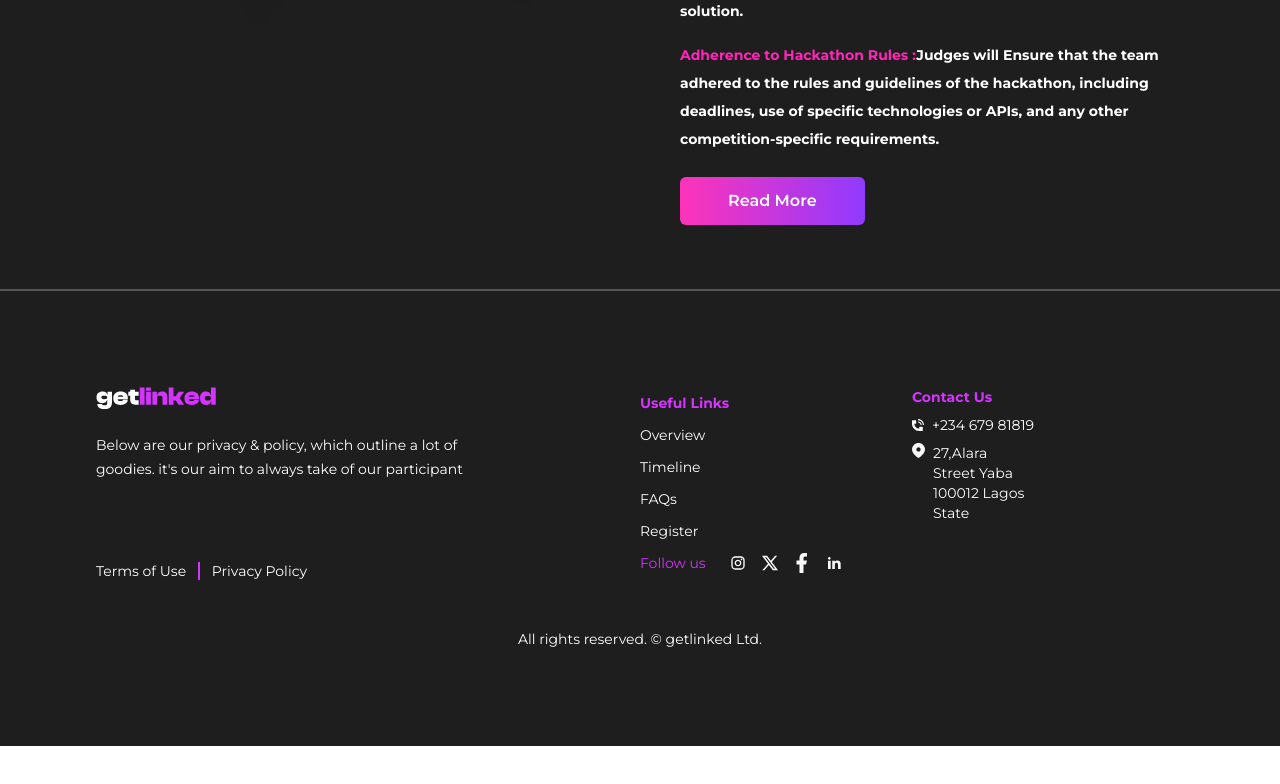
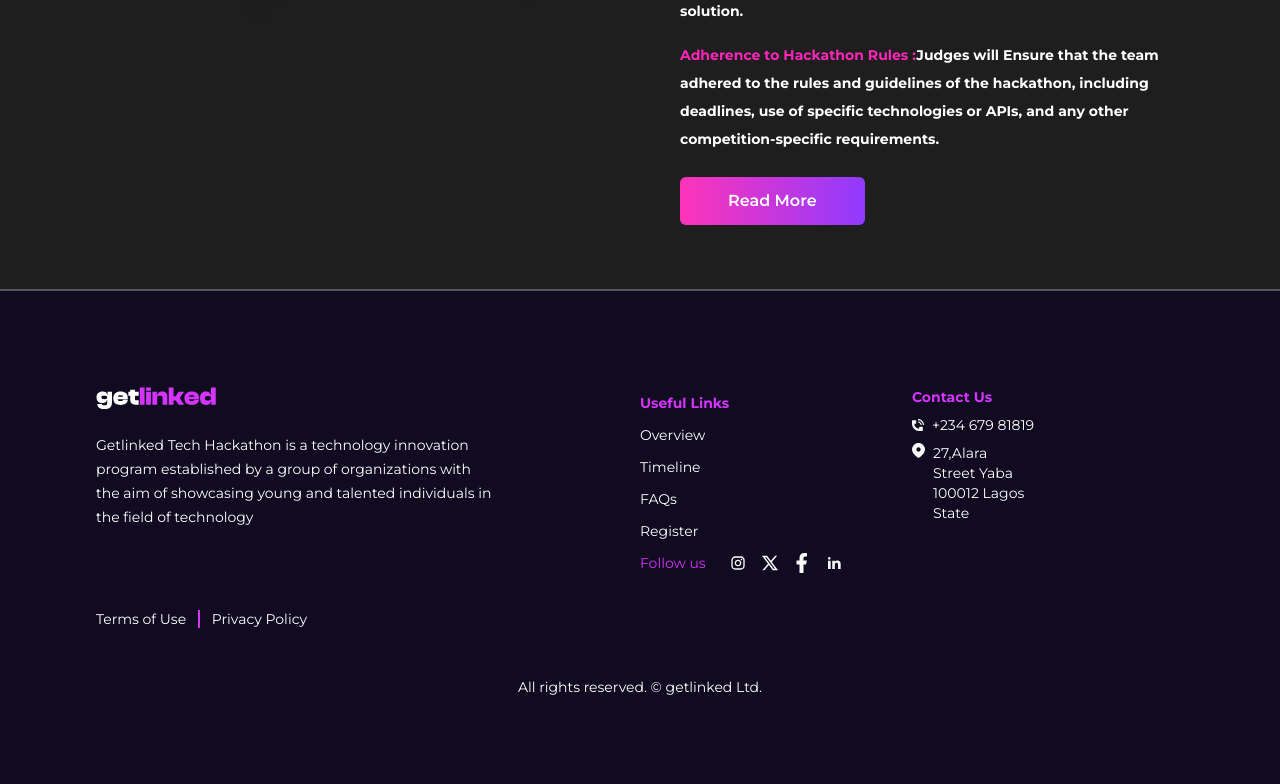
Before and after one commit to jola-blvhk/get-linked-hackathon, a Next.js app: page / in a window 1280 px wide. Shown: the part 2339-3123 px from the top of the page. Before the commit the page ends 3085 px from the top, so only its background shows below. Built offline with nearby package versions, Linux system fonts and the light colour scheme.

Commit message:
two grids

```diff
--- a/src/components/Footer.tsx
+++ b/src/components/Footer.tsx
@@ -1,4 +1,4 @@
-'use client';
+"use client";
 import {
   ContactIcon,
   FacebookIcon,
@@ -7,33 +7,36 @@ import {
   LinkedinIcon,
   LocationIcon,
   XIcon,
-} from '../../public/icons';
+} from "../../public/icons";
 
 const Footer = () => {
   return (
     <>
-      <footer className='bg-[#1E1E1E] padding_section text-white py-24'>
-        <section className='text-left text-sm md:flex  md:text-md'>
-          <div className='md:w-2/3'>
+      <footer className="bg-[#100B20] text-white py-24">
+        <div className="maxWidthScreen">
+          <section className=" padding_section text-left text-sm md:flex  md:text-md">
+            <div className="md:w-2/3">
               <div>
                 <GetLinkedIcon width={120} />
               </div>
               <div>
-              <p className='w-[240px] leading-6  mt-6 lg:w-[400px]'>
-                Below are our privacy & policy, which outline a lot of goodies.
-                it&apos;s our aim to always take of our participant
+                <p className="w-[240px] leading-6  mt-6 lg:w-[400px]">
+                  Getlinked Tech Hackathon is a technology innovation program
+                  established by a group of organizations with the aim of
+                  showcasing young and talented individuals in the field of
+                  technology
                 </p>
               </div>
-            <p className='my-6 lg:mt-20'>
-              Terms of Use{' '}
-              <span className='ml-2 px-3 border-l-2 border-[#D434FE]'>
+              <p className="my-6 lg:mt-20">
+                Terms of Use{" "}
+                <span className="ml-2 px-3 border-l-2 border-[#D434FE]">
                   Privacy Policy
                 </span>
               </p>
             </div>
             {/* useful link */}
-          <div className='text-sm md:text-md leading-8 md:w-1/3'>
-            <h4 className='font-bold text-[#D434FE] md:text-[14px]'>
+            <div className="text-sm md:text-md leading-8 md:w-1/3">
+              <h4 className="font-bold text-[#D434FE] md:text-[14px]">
                 Useful Links
               </h4>
               <ul>
@@ -42,9 +45,9 @@ const Footer = () => {
                 <li>FAQs</li>
                 <li>Register</li>
               </ul>
-            <div className='flex items-center gap-2 lg:gap-6'>
-              <p className='text-[#D434FE]'>Follow us</p>
-              <div className='flex items-center gap-4'>
+              <div className="flex items-center gap-2 lg:gap-6">
+                <p className="text-[#D434FE]">Follow us</p>
+                <div className="flex items-center gap-4">
                   <InstagramIcon width={16} height={20} />
                   <XIcon width={16} height={20} />
                   <FacebookIcon width={16} height={20} />
@@ -53,26 +56,27 @@ const Footer = () => {
               </div>
             </div>
             {/* contact us */}
-          <div className='mt-12 md:w-1/3 md:mt-0'>
-            <h4 className='font-bold text-[#D434FE] md:text-[14px]'>
+            <div className="mt-12 md:w-1/3 md:mt-0">
+              <h4 className="font-bold text-[#D434FE] md:text-[14px]">
                 Contact Us
               </h4>
-            <div className='flex items-center my-2 gap-2'>
+              <div className="flex items-center my-2 gap-2">
                 <ContactIcon width={12} height={20} />
                 <p>+234 679 81819</p>
               </div>
-            <div className='flex justify-start my-2 gap-2'>
+              <div className="flex justify-start my-2 gap-2">
                 <LocationIcon width={12} height={20} />
-              <p className='max-w-[100px]'>
+                <p className="max-w-[100px]">
                   27,Alara Street Yaba 100012 Lagos State
                 </p>
               </div>
             </div>
           </section>
           <div>
-          <p className='text-center mt-6 text-[12px] md:text-[14px]'>
+            <p className="text-center mt-6 text-[12px] md:text-[14px]">
               All rights reserved. © getlinked Ltd.
             </p>
+          </div>
         </div>
       </footer>
     </>
```
Lines whose indentation alone changed are shown as unchanged.
